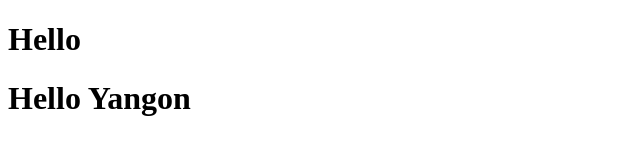
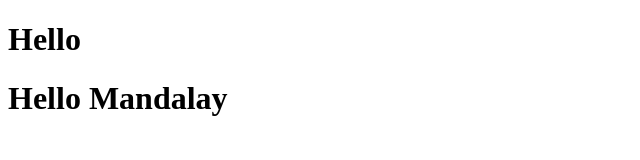
Before and after one commit to Oakarphyoaung/gittest, a plain HTML site: page index.html in a window 1280 px wide. Shown: the whole page, without its empty margins (0-640 px from the left). Drawn offline with Linux system fonts and the light colour scheme.

Commit message:
changed mandaly

```diff
--- a/index.html
+++ b/index.html
@@ -8,7 +8,7 @@
 </head>
 <body>
     <h1>Hello</h1>
-    <h1>Hello Yangon</h1>
+    <h1>Hello Mandalay</h1>
 
 </body>
 </html>
```
